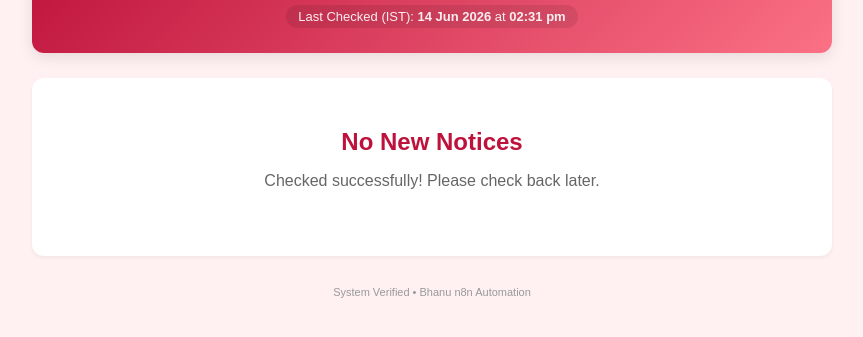
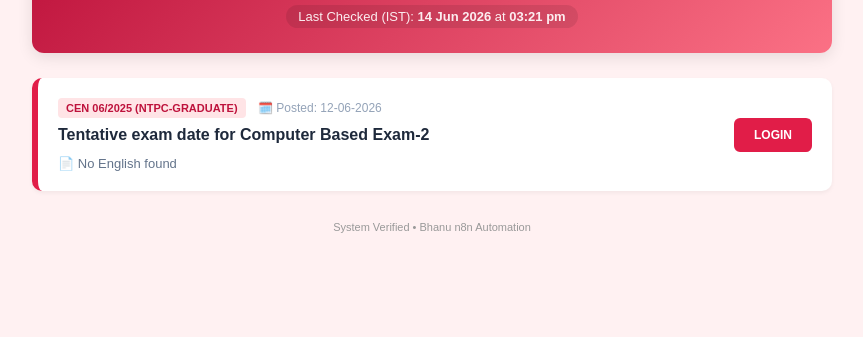
Before and after one commit to Sidduhack/gov-notification-n8n, a plain HTML site: page index.html in a window 1280 px wide. Shown: the part 79-416 px from the top of the page, without its empty margins (208-1071 px from the left). Drawn offline with Linux system fonts and the light colour scheme.

Commit message:
🔥 ALERT: 1 Recruitment Updates

```diff
--- a/index.html
+++ b/index.html
@@ -22,12 +22,23 @@
     <div class="container">
         <div class="header-hot">
             <h1>🔥 FRESH RELEASES</h1>
-            <div class="subtitle">Last Checked (IST): <b>14 Jun 2026</b> at <b>02:31 pm</b></div>
+            <div class="subtitle">Last Checked (IST): <b>14 Jun 2026</b> at <b>03:21 pm</b></div>
         </div>
 
-    <div style="text-align: center; padding: 50px 20px; color: #666; background: #fff; border-radius: 12px; box-shadow: 0 2px 4px rgba(0,0,0,0.05);">
-        <h2 style="color: #be123c; margin: 0;">No New Notices</h2>
-        <p>Checked successfully! Please check back later.</p>
+    <div class="job-card">
+        <div class="job-details">
+            <div style="margin-bottom: 8px;">
+                <span class="badge">CEN 06/2025 (NTPC-Graduate)</span>
+                <span style="font-size: 12px; color: #94a3b8;">🗓️ Posted: 12-06-2026</span>
+            </div>
+            <h3>Tentative exam date for Computer Based Exam-2</h3>
+            <div style="font-size: 13px; color: #64748b; margin-top: 5px;">📄 No English found</div>
+        </div>
+        <div class="btn-container">
+            <a href="#" class="btn-apply" target="_blank">LOGIN</a>
+
+
+        </div>
     </div>
         <div style="text-align: center; margin-top: 30px; font-size: 11px; color: #999;">
             System Verified • Bhanu n8n Automation
```
